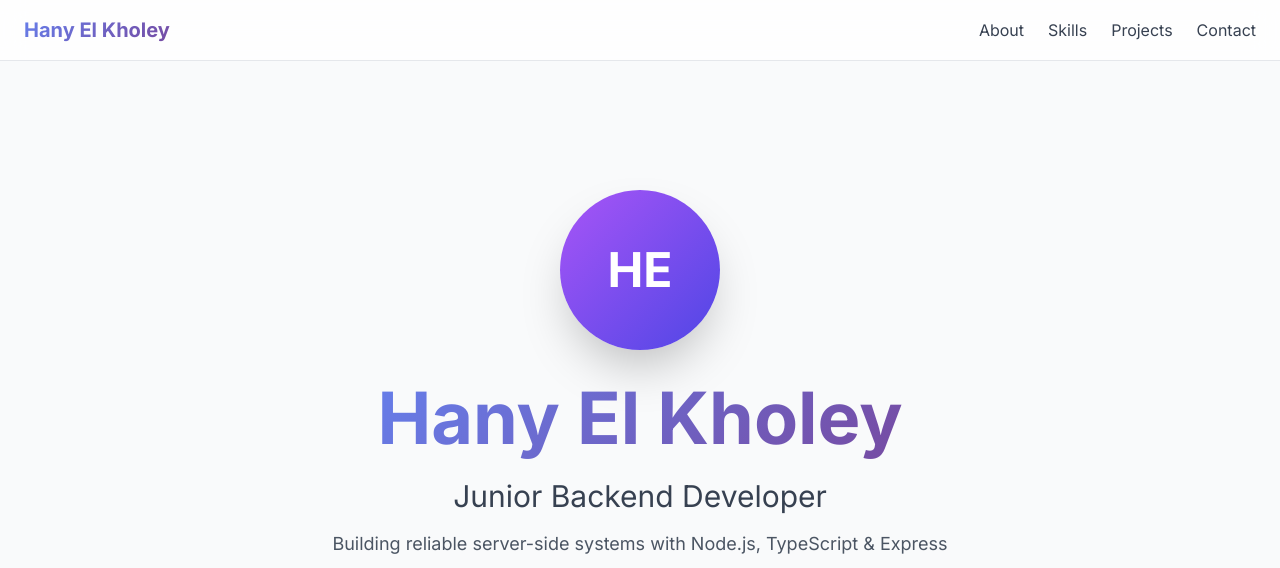
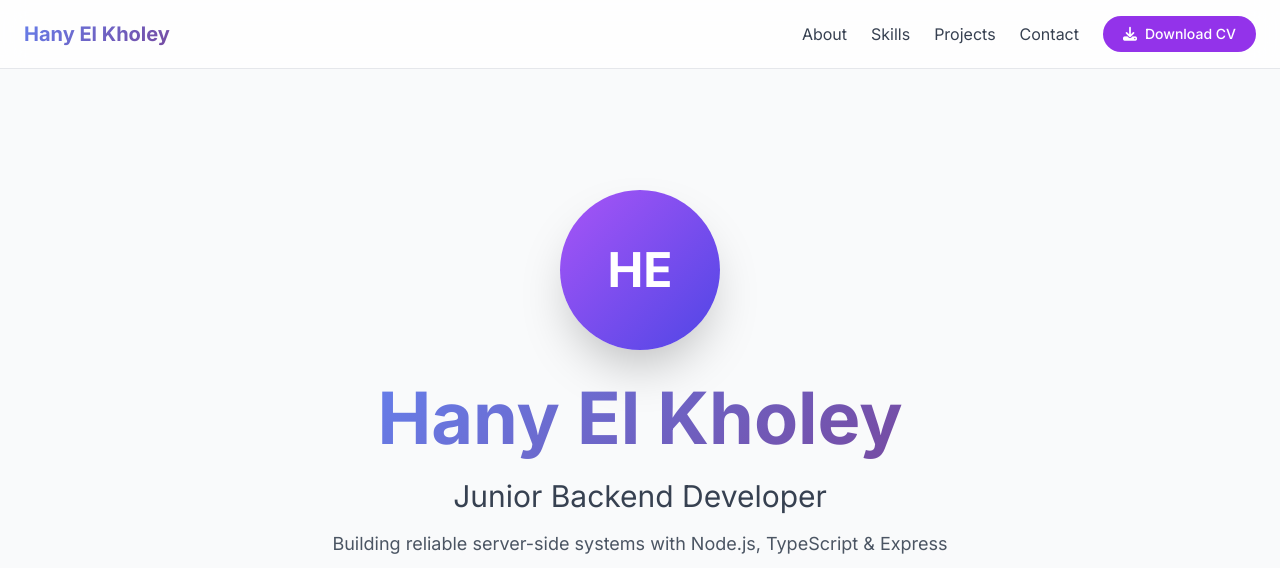
Before and after one commit to Hany173g/Portfolio, a plain HTML site: page index.html in a window 1280 px wide. Shown: the top 568 px of the page. Drawn offline with nearby package versions, Linux system fonts and the light colour scheme.

Commit message:
Update index.html

```diff
--- a/index.html
+++ b/index.html
@@ -36,12 +36,18 @@
         <div class="container mx-auto px-6 py-4">
             <div class="flex justify-between items-center">
                 <h3 class="text-xl font-bold gradient-text">Hany El Kholey</h3>
-                <div class="hidden md:flex space-x-6">
+                <div class="hidden md:flex items-center space-x-6">
                     <a href="#about" class="text-gray-700 hover:text-purple-600 transition">About</a>
                     <a href="#skills" class="text-gray-700 hover:text-purple-600 transition">Skills</a>
                     <a href="#projects" class="text-gray-700 hover:text-purple-600 transition">Projects</a>
                     <a href="#contact" class="text-gray-700 hover:text-purple-600 transition">Contact</a>
+                    <a href="cv.pdf" download class="bg-purple-600 text-white px-5 py-2 rounded-full text-sm font-medium hover:bg-purple-700 transition">
+                        <i class="fas fa-download mr-2"></i>Download CV
+                    </a>
                 </div>
+                <a href="cv.pdf" download class="md:hidden bg-purple-600 text-white px-4 py-2 rounded-full text-sm font-medium">
+                    <i class="fas fa-download"></i>
+                </a>
             </div>
         </div>
     </nav>
```
